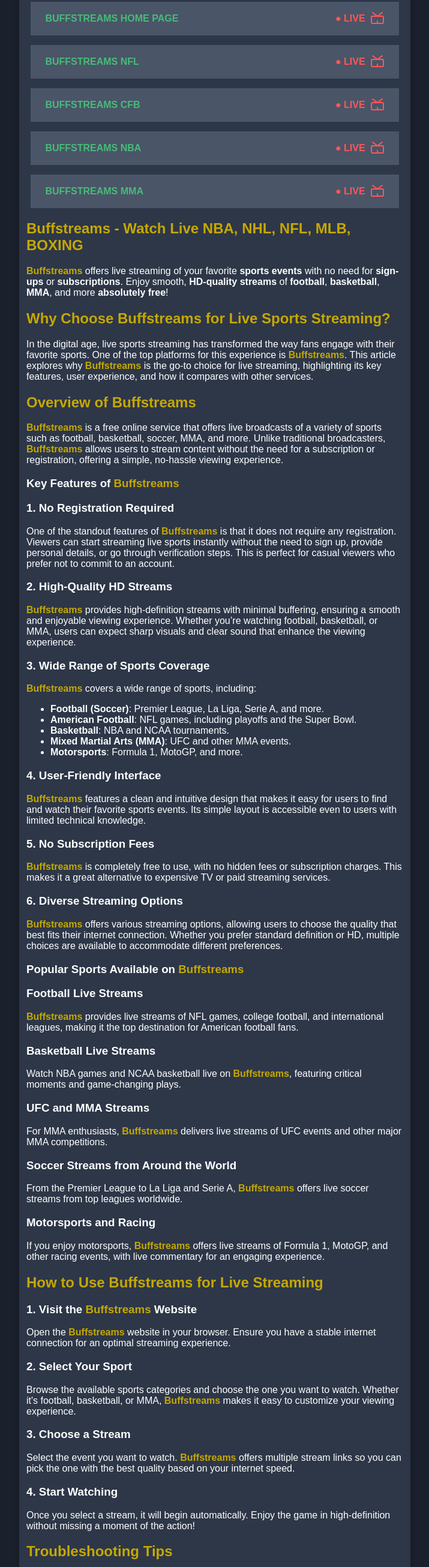
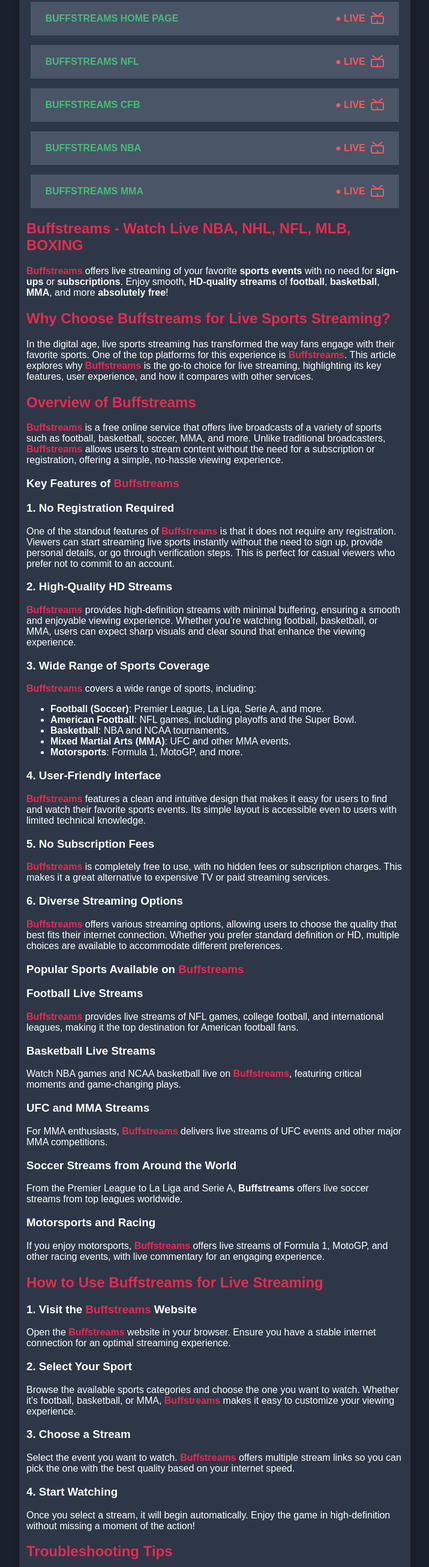
Before and after one commit to v7east/v1buffstreams, a plain HTML site: page index.html in a window 1280 px wide. Shown: the part 185-2797 px from the top of the page at 60% size, without its empty margins (282-997 px from the left). Drawn offline with Linux system fonts and the light colour scheme.

Commit message:
index.html

```diff
--- a/index.html
+++ b/index.html
@@ -7,7 +7,7 @@
   <meta name="description" content="Stream Live NFL, CFB, NBA, NCAAB, NHL, MMA, BOXING">
   <meta name="keywords" content="Stream Live NFL, CFB, NBA, NCAAB, NHL, MMA, BOXING">
   <meta name="robots" content="index, follow">
-  <link rel="shortcut icon" href="https://st3.depositphotos.com/22052918/32619/v/450/depositphotos_326193138-stock-illustration-letter-mh-simple-linked-geometric.jpg" type="image/x-icon">
+  <link rel="shortcut icon" href="https://files.oaiusercontent.com/file-1GmKeLfEZsdDsfZ4UpmA5a?se=2024-11-30T11%3A50%3A33Z&sp=r&sv=2024-08-04&sr=b&rscc=max-age%3D604800%2C%20immutable%2C%20private&rscd=attachment%3B%20filename%3D009934a6-9df6-46a6-86de-61d35d072884.webp&sig=BXphNukIBf84EsWqnBN3dxKwVtV372Gms7SjSsKdbH4%3D" type="image/x-icon">
   <title>BUFFSTREAMS - Stream Live NFL, CFB, NBA, NCAAB, NHL, MMA, BOXING</title>
   <style>
 /* Custom CSS */
@@ -201,19 +201,19 @@ footer {
   </a>
   <!-- Repeat this pattern for other stream boxes -->
 </div>
-<h2 class="whitespace-pre-wrap" style="color: #C6A800;"><strong>Buffstreams - Watch Live NBA, NHL, NFL, MLB, BOXING</strong></h2>
-<p><strong style="color: #C6A800;">Buffstreams</strong> offers live streaming of your favorite <strong>sports events</strong> with no need for <strong>sign-ups</strong> or <strong>subscriptions</strong>. Enjoy smooth, <strong>HD-quality streams</strong> of <strong>football</strong>, <strong>basketball</strong>, <strong>MMA</strong>, and more <strong>absolutely free</strong>!</p>
-<h2 style="color: #C6A800;">Why Choose <strong style="color: #C6A800;">Buffstreams</strong> for Live Sports Streaming?</h2>
-<p>In the digital age, live sports streaming has transformed the way fans engage with their favorite sports. One of the top platforms for this experience is <strong style="color: #C6A800;">Buffstreams</strong>. This article explores why <strong style="color: #C6A800;">Buffstreams</strong> is the go-to choice for live streaming, highlighting its key features, user experience, and how it compares with other services.</p>
-<h2 style="color: #C6A800;">Overview of <strong style="color: #C6A800;">Buffstreams</strong></h2>
-<p><strong style="color: #C6A800;">Buffstreams</strong> is a free online service that offers live broadcasts of a variety of sports such as football, basketball, soccer, MMA, and more. Unlike traditional broadcasters, <strong style="color: #C6A800;">Buffstreams</strong> allows users to stream content without the need for a subscription or registration, offering a simple, no-hassle viewing experience.</p>
-<h3>Key Features of <strong style="color: #C6A800;">Buffstreams</strong></h3>
+<h2 class="whitespace-pre-wrap" style="color: #e52b50;"><strong>Buffstreams - Watch Live NBA, NHL, NFL, MLB, BOXING</strong></h2>
+<p><strong style="color: #e52b50;">Buffstreams</strong> offers live streaming of your favorite <strong>sports events</strong> with no need for <strong>sign-ups</strong> or <strong>subscriptions</strong>. Enjoy smooth, <strong>HD-quality streams</strong> of <strong>football</strong>, <strong>basketball</strong>, <strong>MMA</strong>, and more <strong>absolutely free</strong>!</p>
+<h2 style="color: #e52b50;">Why Choose <strong style="color: #e52b50;;">Buffstreams</strong> for Live Sports Streaming?</h2>
+<p>In the digital age, live sports streaming has transformed the way fans engage with their favorite sports. One of the top platforms for this experience is <strong style="color: #e52b50;">Buffstreams</strong>. This article explores why <strong style="color: #e52b50;">Buffstreams</strong> is the go-to choice for live streaming, highlighting its key features, user experience, and how it compares with other services.</p>
+<h2 style="color: #e52b50;">Overview of <strong style="color: #e52b50;">Buffstreams</strong></h2>
+<p><strong style="color: #e52b50;">Buffstreams</strong> is a free online service that offers live broadcasts of a variety of sports such as football, basketball, soccer, MMA, and more. Unlike traditional broadcasters, <strong style="color: #e52b50;">Buffstreams</strong> allows users to stream content without the need for a subscription or registration, offering a simple, no-hassle viewing experience.</p>
+<h3>Key Features of <strong style="color: #e52b50;">Buffstreams</strong></h3>
 <h3>1. No Registration Required</h3>
-<p>One of the standout features of <strong style="color: #C6A800;">Buffstreams</strong> is that it does not require any registration. Viewers can start streaming live sports instantly without the need to sign up, provide personal details, or go through verification steps. This is perfect for casual viewers who prefer not to commit to an account.</p>
+<p>One of the standout features of <strong style="color: #e52b50;">Buffstreams</strong> is that it does not require any registration. Viewers can start streaming live sports instantly without the need to sign up, provide personal details, or go through verification steps. This is perfect for casual viewers who prefer not to commit to an account.</p>
 <h3>2. High-Quality HD Streams</h3>
-<p><strong style="color: #C6A800;">Buffstreams</strong> provides high-definition streams with minimal buffering, ensuring a smooth and enjoyable viewing experience. Whether you’re watching football, basketball, or MMA, users can expect sharp visuals and clear sound that enhance the viewing experience.</p>
+<p><strong style="color: #e52b50;">Buffstreams</strong> provides high-definition streams with minimal buffering, ensuring a smooth and enjoyable viewing experience. Whether you’re watching football, basketball, or MMA, users can expect sharp visuals and clear sound that enhance the viewing experience.</p>
 <h3>3. Wide Range of Sports Coverage</h3>
-<p><strong style="color: #C6A800;">Buffstreams</strong> covers a wide range of sports, including:</p>
+<p><strong style="color: #e52b50;">Buffstreams</strong> covers a wide range of sports, including:</p>
 <ul>
     <li><strong>Football (Soccer)</strong>: Premier League, La Liga, Serie A, and more.</li>
     <li><strong>American Football</strong>: NFL games, including playoffs and the Super Bowl.</li>
@@ -222,50 +222,51 @@ footer {
     <li><strong>Motorsports</strong>: Formula 1, MotoGP, and more.</li>
 </ul>
 <h3>4. User-Friendly Interface</h3>
-<p><strong style="color: #C6A800;">Buffstreams</strong> features a clean and intuitive design that makes it easy for users to find and watch their favorite sports events. Its simple layout is accessible even to users with limited technical knowledge.</p>
+<p><strong style="color: #e52b50;">Buffstreams</strong> features a clean and intuitive design that makes it easy for users to find and watch their favorite sports events. Its simple layout is accessible even to users with limited technical knowledge.</p>
 <h3>5. No Subscription Fees</h3>
-<p><strong style="color: #C6A800;">Buffstreams</strong> is completely free to use, with no hidden fees or subscription charges. This makes it a great alternative to expensive TV or paid streaming services.</p>
+<p><strong style="color: #e52b50;">Buffstreams</strong> is completely free to use, with no hidden fees or subscription charges. This makes it a great alternative to expensive TV or paid streaming services.</p>
 <h3>6. Diverse Streaming Options</h3>
-<p><strong style="color: #C6A800;">Buffstreams</strong> offers various streaming options, allowing users to choose the quality that best fits their internet connection. Whether you prefer standard definition or HD, multiple choices are available to accommodate different preferences.</p>
-<h3>Popular Sports Available on <strong style="color: #C6A800;">Buffstreams</strong></h3>
+<p><strong style="color: #e52b50;">Buffstreams</strong> offers various streaming options, allowing users to choose the quality that best fits their internet connection. Whether you prefer standard definition or HD, multiple choices are available to accommodate different preferences.</p>
+<h3>Popular Sports Available on <strong style="color: #e52b50;">Buffstreams</strong></h3>
 <h3>Football Live Streams</h3>
-<p><strong style="color: #C6A800;">Buffstreams</strong> provides live streams of NFL games, college football, and international leagues, making it the top destination for American football fans.</p>
+<p><strong style="color: #e52b50;">Buffstreams</strong> provides live streams of NFL games, college football, and international leagues, making it the top destination for American football fans.</p>
 <h3>Basketball Live Streams</h3>
-<p>Watch NBA games and NCAA basketball live on <strong style="color: #C6A800;">Buffstreams</strong>, featuring critical moments and game-changing plays.</p>
+<p>Watch NBA games and NCAA basketball live on <strong style="color: #e52b50;">Buffstreams</strong>, featuring critical moments and game-changing plays.</p>
 <h3>UFC and MMA Streams</h3>
-<p>For MMA enthusiasts, <strong style="color: #C6A800;">Buffstreams</strong> delivers live streams of UFC events and other major MMA competitions.</p>
+<p>For MMA enthusiasts, <strong style="color: #e52b50;">Buffstreams</strong> delivers live streams of UFC events and other major MMA competitions.</p>
 <h3>Soccer Streams from Around the World</h3>
-<p>From the Premier League to La Liga and Serie A, <strong style="color: #C6A800;">Buffstreams</strong> offers live soccer streams from top leagues worldwide.</p>
+<p>From the Premier League to La Liga and Serie A, <strong style="color: #C6A8e52b5000;">Buffstreams</strong> offers live soccer streams from top leagues worldwide.</p>
 <h3>Motorsports and Racing</h3>
-<p>If you enjoy motorsports, <strong style="color: #C6A800;">Buffstreams</strong> offers live streams of Formula 1, MotoGP, and other racing events, with live commentary for an engaging experience.</p>
-<h2 style="color: #C6A800;">How to Use <strong style="color: #C6A800;">Buffstreams</strong> for Live Streaming</h2>
-<h3>1. Visit the <strong style="color: #C6A800;">Buffstreams</strong> Website</h3>
-<p>Open the <strong style="color: #C6A800;">Buffstreams</strong> website in your browser. Ensure you have a stable internet connection for an optimal streaming experience.</p>
+<p>If you enjoy motorsports, <strong style="color: #e52b50;">Buffstreams</strong> offers live streams of Formula 1, MotoGP, and other racing events, with live commentary for an engaging experience.</p>
+<h2 style="color: #e52b50;">How to Use <strong style="color: #e52b50;">Buffstreams</strong> for Live Streaming</h2>
+<h3>1. Visit the <strong style="color: #e52b50;">Buffstreams</strong> Website</h3>
+<p>Open the <strong style="color: #e52b50;">Buffstreams</strong> website in your browser. Ensure you have a stable internet connection for an optimal streaming experience.</p>
 <h3>2. Select Your Sport</h3>
-<p>Browse the available sports categories and choose the one you want to watch. Whether it's football, basketball, or MMA, <strong style="color: #C6A800;">Buffstreams</strong> makes it easy to customize your viewing experience.</p>
+<p>Browse the available sports categories and choose the one you want to watch. Whether it's football, basketball, or MMA, <strong style="color: #e52b50;">Buffstreams</strong> makes it easy to customize your viewing experience.</p>
 <h3>3. Choose a Stream</h3>
-<p>Select the event you want to watch. <strong style="color: #C6A800;">Buffstreams</strong> offers multiple stream links so you can pick the one with the best quality based on your internet speed.</p>
+<p>Select the event you want to watch. <strong style="color: #e52b50;">Buffstreams</strong> offers multiple stream links so you can pick the one with the best quality based on your internet speed.</p>
 <h3>4. Start Watching</h3>
 <p>Once you select a stream, it will begin automatically. Enjoy the game in high-definition without missing a moment of the action!</p>
-<h2 style="color: #C6A800;">Troubleshooting Tips</h2>
+<h2 style="color: #e52b50;">Troubleshooting Tips</h2>
 <p>If you experience buffering or lag, try switching to a different stream link or refreshing the page. For better performance, close unnecessary tabs and apps that might be using bandwidth. A wired connection is recommended for more stable streaming.</p>
-<h2 style="color: #C6A800;"><strong style="color: #C6A800;">Buffstreams</strong> Alternatives for Live Sports</h2>
+<h2 style="color: #e52b50;"><strong style="color: #e52b50;">Buffstreams</strong> Alternatives for Live Sports</h2>
 <ul>
     <li><strong>Reddit Streams</strong>: User-shared live sports streams.</li>
     <li><strong>Buffstreams</strong>: Free sports streams, but quality may vary.</li>
     <li><strong>Stream2Watch</strong>: Offers various sports channels, but account creation may be needed.</li>
     <li><strong>VIPRow Sports</strong>: Provides event links, though the user experience can vary.</li>
-    <li><strong>Buffstreams</strong>: Extensive coverage, though it may have more ads than <strong style="color: #C6A800;">Buffstreams</strong>.</li>
+    <li><strong>Buffstreams</strong>: Extensive coverage, though it may have more ads than <strong style="color: #e52b50;">Buffstreams</strong>.</li>
 </ul>
-<h2 style="color: #C6A800;">FAQs About <strong style="color: #C6A800;">Buffstreams</strong></h2>
-<h3>Is <strong style="color: #C6A800;">Buffstreams</strong> Legal?</h3>
-<p><strong style="color: #C6A800;">Buffstreams</strong> does not host streams but provides links to third-party websites. The legality of using these streams depends on local copyright laws. Always check your region's regulations regarding online streaming.</p>
-<h3>Do I Need an Account to Use <strong style="color: #C6A800;">Buffstreams</strong>?</h3>
-<p>No, <strong style="color: #C6A800;">Buffstreams</strong> does not require an account. You can access streams without registration, making it a hassle-free option for sports fans.</p>
-<h3>What Sports Are Available on <strong style="color: #C6A800;">Buffstreams</strong>?</h3>
-<p><strong style="color: #C6A800;">Buffstreams</strong> offers a wide range of sports, including football, basketball, baseball, MMA, and many more, all available for free.</p>
-<h2 style="color: #C6A800;">Conclusion</h2>
-<p>If you're looking for a reliable, free way to watch live sports online, <strong style="color: #C6A800;">Buffstreams</strong> is an excellent choice. With its extensive sports coverage, no registration requirement, and HD-quality streams, it remains a popular platform among sports fans worldwide.</p>
+<h2 style="color: #e52b50;">FAQs About <strong style="color: #e52b50;">Buffstreams</strong></h2>
+<h3>Is <strong style="color: #e52b50;">Buffstreams</strong> Legal?</h3>
+<p><strong style="color: #e52b50;">Buffstreams</strong> does not host streams but provides links to third-party websites. The legality of using these streams depends on local copyright laws. Always check your region's regulations regarding online streaming.</p>
+<h3>Do I Need an Account to Use <strong style="color: #e52b50;">Buffstreams</strong>?</h3>
+<p>No, <strong style="color: #e52b50;">Buffstreams</strong> does not require an account. You can access streams without registration, making it a hassle-free option for sports fans.</p>
+<h3>What Sports Are Available on <strong style="color: #e52b50;">Buffstreams</strong>?</h3>
+<p><strong style="color: #e52b50;">Buffstreams</strong> offers a wide range of sports, including football, basketball, baseball, MMA, and many more, all available for free.</p>
+<h2 style="color: #e52b50;">Conclusion</h2>
+<p>If you're looking for a reliable, free way to watch live sports online, <strong style="color: #e52b50;">Buffstreams</strong> is an excellent choice. With its extensive sports coverage, no registration requirement, and HD-quality streams, it remains a popular platform among sports fans worldwide.</p>
+
 <footer>
     <p>&copy; 2024 BuffStreams - All rights reserved.</p>
   </footer>
```
